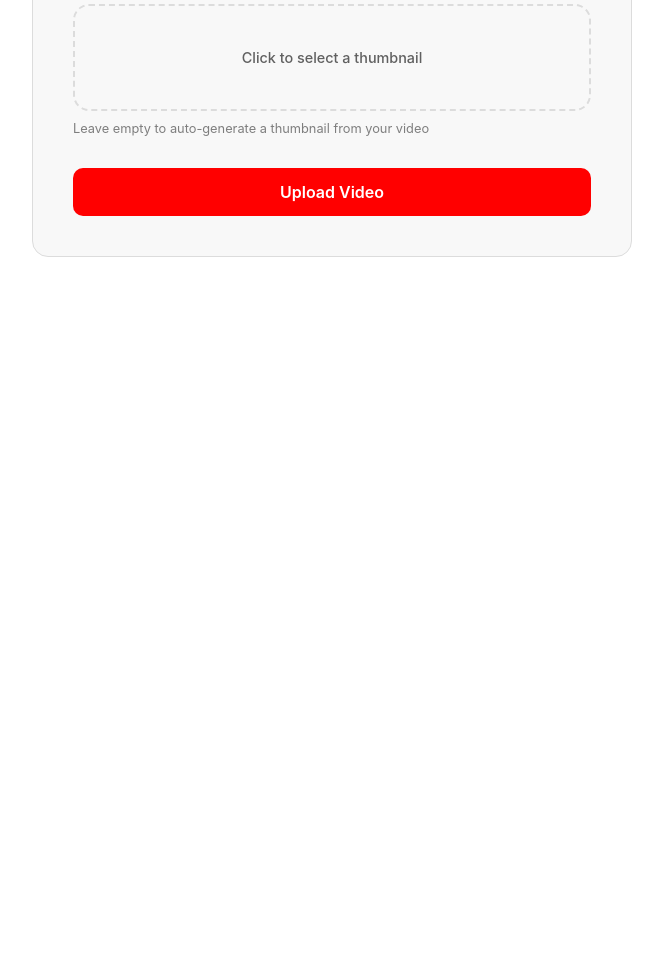
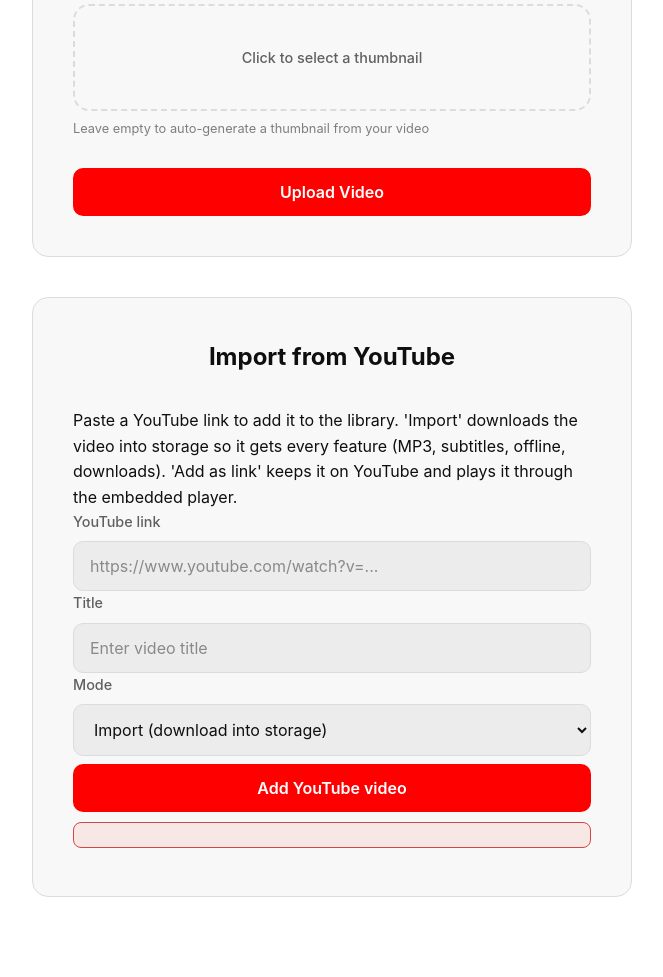
Before and after one commit to Makdial/fazakkir-dmwm, a Django app: page /upload/ in a window 1280 px wide. Shown: the part 937-1914 px from the top of the page, without its empty margins (308-971 px from the left). Before the commit the page ends 1194 px from the top, so only its background shows below. Run offline with Django 5.2, Linux system fonts and the light colour scheme; the visitor is signed in with stand-in values (Sample User, id 1); data comes from the database, SQL or seed files in the repository; some libraries are stand-ins or nearby versions.

Commit message:
Add YouTube link import and embed support

```diff
--- a/fazakkir_dmwm/videos/templates/videos/upload.html
+++ b/fazakkir_dmwm/videos/templates/videos/upload.html
@@ -101,6 +101,65 @@
         </form>
     </div>
 </div>
+
+<div class="upload-container youtube-import-container">
+    <div class="upload-card">
+        <h1>{% trans "Import from YouTube" %}</h1>
+        <p class="upload-help">{% trans "Paste a YouTube link to add it to the library. 'Import' downloads the video into storage so it gets every feature (MP3, subtitles, offline, downloads). 'Add as link' keeps it on YouTube and plays it through the embedded player." %}</p>
+
+        <div class="form-group">
+            <label for="ytUrl">{% trans "YouTube link" %}</label>
+            <input type="url" id="ytUrl" class="form-input" placeholder="https://www.youtube.com/watch?v=...">
+        </div>
+        <div class="form-group">
+            <label for="ytTitle">{% trans "Title" %}</label>
+            <input type="text" id="ytTitle" class="form-input" placeholder="{% trans 'Enter video title' %}">
+        </div>
+        <div class="form-group">
+            <label for="ytMode">{% trans "Mode" %}</label>
+            <select id="ytMode" class="form-input">
+                <option value="import">{% trans "Import (download into storage)" %}</option>
+                <option value="link">{% trans "Add as YouTube link (embed only)" %}</option>
+            </select>
+        </div>
+        <button type="button" class="btn-submit" id="ytSubmitBtn" onclick="submitYoutube()">{% trans "Add YouTube video" %}</button>
+        <div id="ytError" class="error-list" style="margin-top:10px;"></div>
+    </div>
+</div>
+<script>
+async function submitYoutube() {
+    const url = document.getElementById("ytUrl").value.trim();
+    const title = document.getElementById("ytTitle").value.trim();
+    const mode = document.getElementById("ytMode").value;
+    const btn = document.getElementById("ytSubmitBtn");
+    const err = document.getElementById("ytError");
+    err.innerHTML = "";
+    if (!url) { err.innerHTML = "<li>{% trans 'Paste a YouTube link first.' %}</li>"; return; }
+    btn.disabled = true;
+    btn.textContent = "{% trans 'Working…' %}";
+    try {
+        const body = new FormData();
+        body.append("youtube_url", url);
+        body.append("title", title);
+        body.append("mode", mode);
+        body.append("csrfmiddlewaretoken", "{{ csrf_token }}");
+        const res = await fetch("{% url 'videos:youtube_import' %}", { method: "POST", body });
+        const text = await res.text();
+        let data = null;
+        try { data = JSON.parse(text); } catch (e) { data = null; }
+        if (data && data.success) {
+            location.href = "{% url 'videos:list' %}";
+            return;
+        }
+        err.innerHTML = `<li>${(data && (data.error || data.errors)) || "{% trans 'Failed.' %}"}</li>`;
+    } catch (e) {
+        err.innerHTML = `<li>{% trans 'Failed.' %}</li>`;
+    } finally {
+        btn.disabled = false;
+        btn.textContent = "{% trans 'Add YouTube video' %}";
+    }
+}
+</script>
 {% endblock %}
 
 {% block extra_js %}
--- a/fazakkir_dmwm/videos/urls.py
+++ b/fazakkir_dmwm/videos/urls.py
@@ -26,6 +26,7 @@ urlpatterns = [
     path("offline/", views.offline_library, name="offline"),
     path("upload/", views.video_upload_page, name="upload"),
     path("upload/submit/", views.video_upload, name="upload_submit"),
+    path("upload/youtube/", views.youtube_import, name="youtube_import"),
     path("playlists/", views.playlist_list, name="playlists"),
     path("playlists/new/", views.playlist_create, name="playlist_create"),
     path("playlists/<int:playlist_id>/", views.playlist_detail, name="playlist_detail"),
--- a/fazakkir_dmwm/videos/views.py
+++ b/fazakkir_dmwm/videos/views.py
@@ -505,6 +505,203 @@ def video_upload_page(request):
     )
 
 
+@write_required
+@require_POST
+def youtube_import(request):
+    """Import a video from a YouTube link.
+
+    With ``mode=import`` (the default) the footage is downloaded with yt-dlp and
+    stored in R2, so it gets every feature the site offers (MP3, subtitles,
+    offline, downloads). With ``mode=link`` only the URL is saved and the video
+    is played through YouTube's embedded player, with no download.
+    """
+    youtube_url = (request.POST.get("youtube_url") or "").strip()
+    title = (request.POST.get("title") or "").strip()
+    mode = (request.POST.get("mode") or "import").strip().lower()
+
+    if not youtube_url:
+        return JsonResponse(
+            {"success": False, "error": _("Paste a YouTube link first.")}, status=400
+        )
+
+    # Minimal validation that this looks like a YouTube URL.
+    if "youtube.com" not in youtube_url and "youtu.be" not in youtube_url:
+        return JsonResponse(
+            {"success": False, "error": _("That does not look like a YouTube link.")},
+            status=400,
+        )
+
+    if not title:
+        title = "YouTube video"
+
+    # Link-only mode: no download, play through YouTube's embed.
+    if mode == "link":
+        video = Video.objects.create(
+            user=request.user,
+            title=title[:120],
+            description="",
+            media_type="video",
+            youtube_url=youtube_url,
+        )
+        log_activity(
+            request.user, Activity.VERB_UPLOADED, video=video, title=video.title
+        )
+        return JsonResponse(
+            {"success": True, "video_id": video.id, "mode": "link",
+             "message": _("YouTube link added.")}
+        )
+
+    # Import mode: download the footage and store it in R2.
+    try:
+        import yt_dlp
+    except ImportError:
+        return JsonResponse(
+            {
+                "success": False,
+                "error": _(
+                    "yt-dlp is not installed on this server, so importing is "
+                    "unavailable. Use 'Add as YouTube link' instead, or install "
+                    "yt-dlp."
+                ),
+            },
+            status=400,
+        )
+
+    if not is_configured():
+        return JsonResponse(
+            {
+                "success": False,
+                "error": _("Video storage is not configured yet."),
+            },
+            status=400,
+        )
+
+    import os
+    import tempfile
+
+    tmpdir = tempfile.mkdtemp()
+    outtmpl = os.path.join(tmpdir, "video.%(ext)s")
+    ydl_opts = {
+        "format": "bestvideo[ext=mp4]+bestaudio[ext=m4a]/best[ext=mp4]/best",
+        "outtmpl": outtmpl,
+        "merge_output_format": "mp4",
+        "quiet": True,
+        "no_warnings": True,
+    }
+
+    try:
+        with yt_dlp.YoutubeDL(ydl_opts) as ydl:
+            info = ydl.extract_info(youtube_url, download=True)
+            downloaded = ydl.prepare_filename(info)
+            # merge_output_format may change the extension.
+            if not os.path.exists(downloaded):
+                candidates = [
+                    os.path.join(tmpdir, f)
+                    for f in os.listdir(tmpdir)
+                    if f.startswith("video.")
+                ]
+                if candidates:
+                    downloaded = candidates[0]
+    except Exception as exc:  # noqa: BLE001
+        logger.warning("YouTube download failed", exc_info=True)
+        return JsonResponse(
+            {"success": False, "error": _("Could not download that video: %(err)s")
+             % {"err": str(exc)[:200]}},
+            status=400,
+        )
+
+    if not os.path.exists(downloaded):
+        return JsonResponse(
+            {"success": False, "error": _("The download did not produce a file.")},
+            status=400,
+        )
+
+    # Measure duration and extract the MP3, like a normal upload.
+    try:
+        from .audio import get_duration
+
+        duration = get_duration(downloaded)
+    except Exception:
+        duration = 0.0
+
+    # Upload the video to R2.
+    try:
+        with open(downloaded, "rb") as handle:
+            result = upload_video(file_data=handle, file_name=os.path.basename(downloaded))
+    except StorageError as exc:
+        return JsonResponse({"success": False, "error": str(exc)}, status=400)
+
+    # Extract MP3.
+    audio_file_id, audio_url, audio_status = "", "", ""
+    try:
+        mp3_path = os.path.join(tmpdir, "audio.mp3")
+        if extract_mp3(downloaded, mp3_path):
+            with open(mp3_path, "rb") as mp3_file:
+                audio_result = upload_audio(mp3_file, title + ".mp3")
+            audio_file_id = audio_result["path"]
+            audio_url = audio_result["url"]
+            audio_status = "ready"
+        else:
+            audio_status = "none"
+        _remove_path(mp3_path)
+    except Exception:  # noqa: BLE001
+        audio_status = ""
+
+    thumbnail_file_id, thumbnail_url, warning = "", "", ""
+    # Use YouTube's thumbnail when nothing else is available.
+    vid_id = ""
+    try:
+        import re
+
+        for pattern in (
+            r"youtube\.com/watch\?v=([A-Za-z0-9_-]{11})",
+            r"youtu\.be/([A-Za-z0-9_-]{11})",
+        ):
+            m = re.search(pattern, youtube_url)
+            if m:
+                vid_id = m.group(1)
+                break
+    except Exception:
+        pass
+    if vid_id:
+        thumbnail_url = f"https://img.youtube.com/vi/{vid_id}/hqdefault.jpg"
+
+    video = Video.objects.create(
+        user=request.user,
+        title=title[:120],
+        description="",
+        media_type="video",
+        file_id=result["path"],
+        video_url=result["url"],
+        thumbnail_file_id=thumbnail_file_id,
+        thumbnail_url=thumbnail_url,
+        audio_file_id=audio_file_id,
+        audio_url=audio_url,
+        audio_status=audio_status,
+        duration_seconds=duration,
+        youtube_url=youtube_url,
+    )
+
+    _notify_storage_after_upload()
+    log_activity(request.user, Activity.VERB_UPLOADED, video=video, title=video.title)
+
+    # Clean up temp files.
+    try:
+        for f in os.listdir(tmpdir):
+            _remove_path(os.path.join(tmpdir, f))
+        os.rmdir(tmpdir)
+    except OSError:
+        pass
+
+    payload = {"success": True, "video_id": video.id, "mode": "import",
+               "message": _("YouTube video imported.")}
+    if warning:
+        payload["warning"] = warning
+    if audio_status == "":
+        schedule_audio_generation(video.id)
+    return JsonResponse(payload)
+
+
 # The cover travels either as a streamed file part (preferred) or, from an older
 # page, as a base64 data URL inside a normal form field. A phone photo is many
 # megabytes, and Django refuses a request whose fields are too large before any
--- a/pyproject.toml
+++ b/pyproject.toml
@@ -18,6 +18,7 @@ dependencies = [
     "psycopg[binary]>=3.2.0",
     "python-dotenv>=1.2.4",
     "whitenoise>=6.6.0",
+    "yt-dlp>=2024.0.0",
 ]
 
 [project.scripts]
--- a/requirements.txt
+++ b/requirements.txt
@@ -11,3 +11,4 @@ openai>=1.40.0
 psycopg[binary]>=3.2.0
 python-dotenv>=1.2.4
 whitenoise>=6.6.0
+yt-dlp>=2024.0.0
```
Also changed, not shown: fazakkir_dmwm/videos/models.py (+45 -1 lines), fazakkir_dmwm/videos/templates/videos/detail.html (+8 -0 lines), fazakkir_dmwm/videos/migrations/0016_video_youtube_url.py (added).
